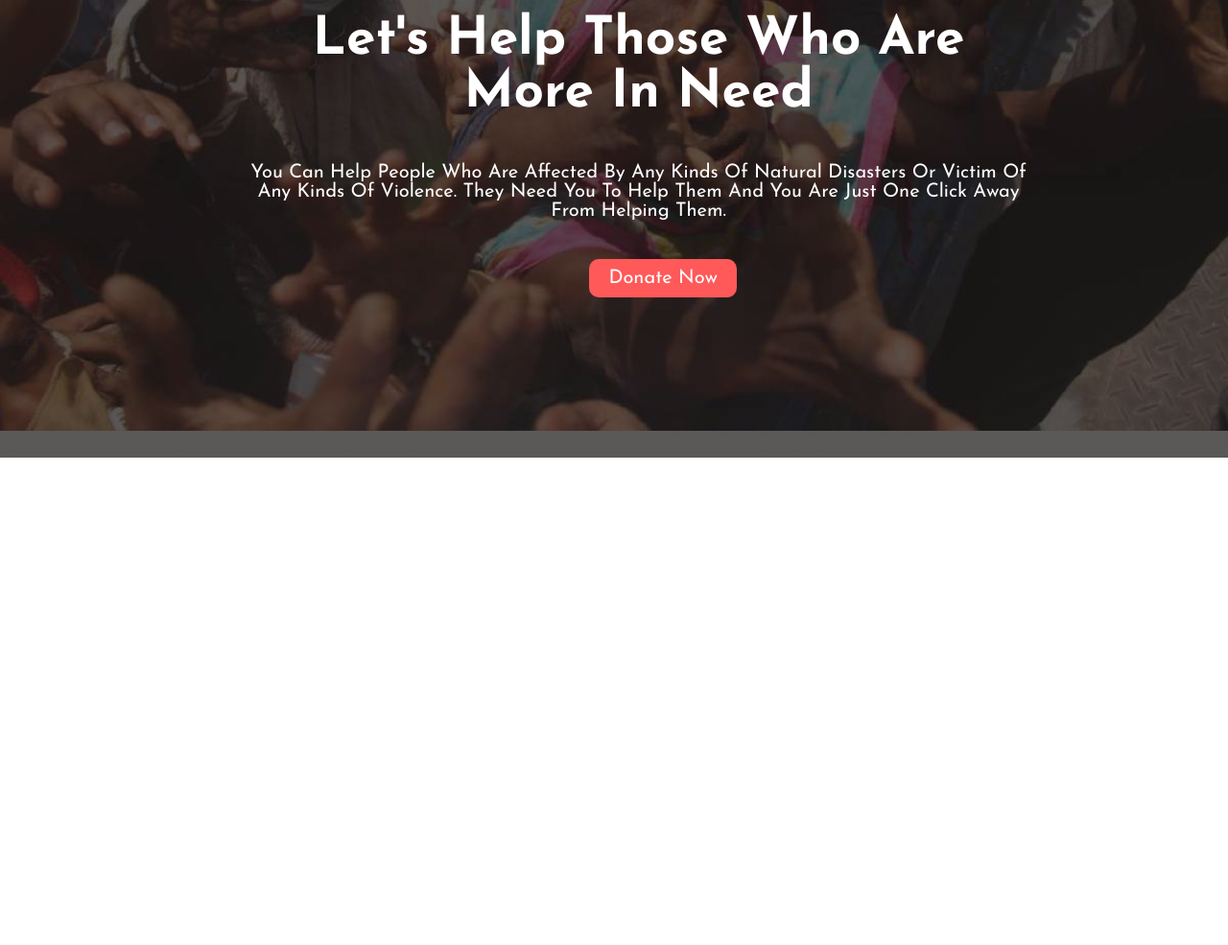
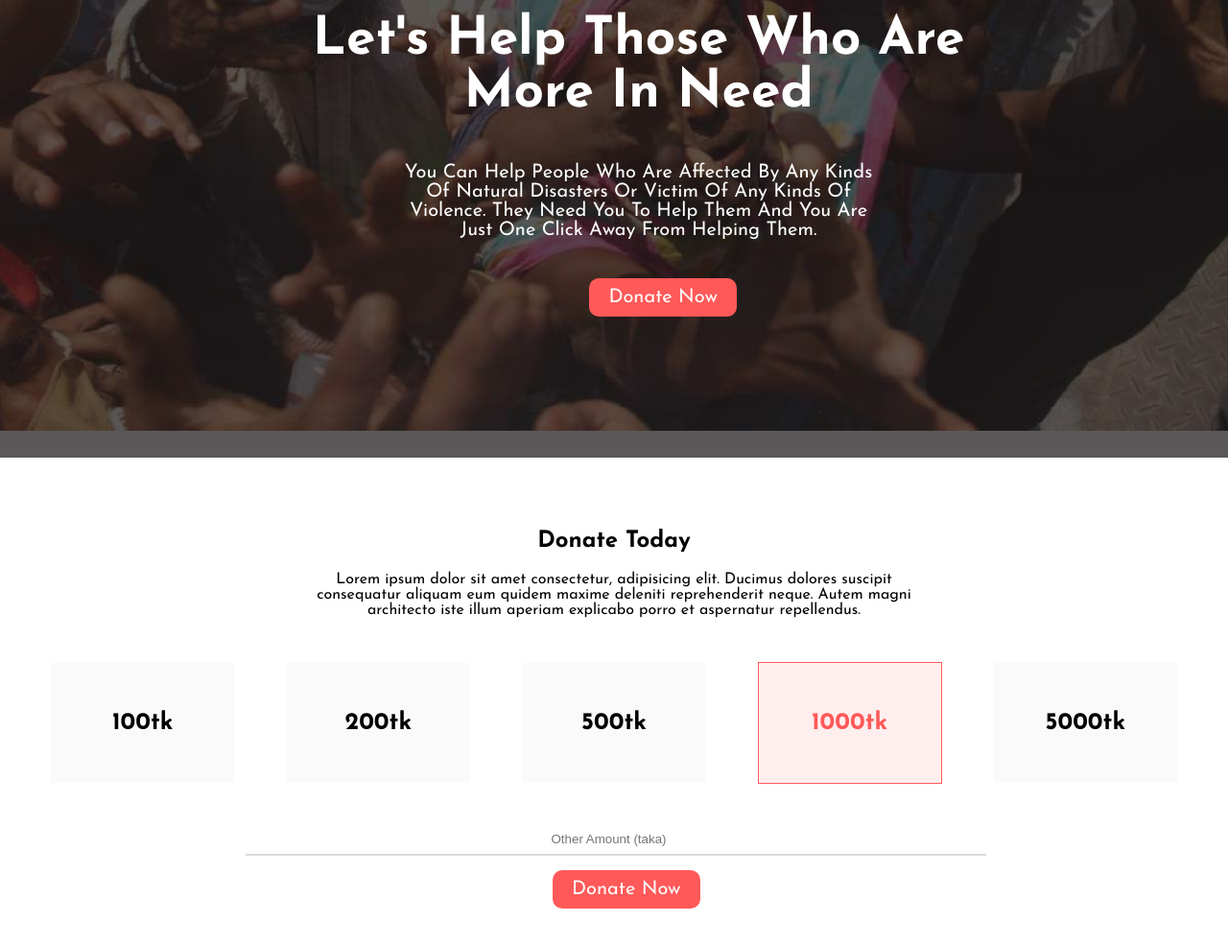
Before and after one commit to ShekhRaselMasrurAhmmadNissan/donate-today, a plain HTML site: page index.html in a window 1280 px wide. Shown: the part 223-1208 px from the top of the page at 96% size. Before the commit the page ends 800 px from the top, so only its background shows below. Drawn offline with Linux system fonts and the light colour scheme.

Commit message:
Donate Today Part Complete.

```diff
--- a/CSS/style.css
+++ b/CSS/style.css
@@ -3,22 +3,24 @@ body {
 	margin: 0;
 }
 
-h1, p{
+h1{
 	margin-right: 20%;
 	text-align: center;
-}
-h1 {
 	font-size: 55px;
 	font-weight: 800;
 }
 
-p {
+#heading-information > p {
+	width: 50%;
+	margin-left: 15%;
 	font-size: 20px;
 	padding-bottom: 30px;
+	text-align: center;
 }
 
 section {
-	margin-bottom: 50px;
+	width: 100%;
+	margin-bottom: 75px;
 }
 
 #heading {
@@ -45,3 +47,55 @@ section {
 	color: white;
 	margin-left: 35%;
 }
+
+#amount-information {
+	display: flex;
+	align-items: center;
+	justify-content: space-evenly;
+}
+
+h2, p {
+	text-align: center;
+}
+p {
+	width: 50%;
+	margin: 20px auto;
+}
+
+#donate-today {
+	width: 100%;
+}
+.amount {
+	width: 15%;
+	border: 1px solid transparent;
+	border-collapse: separate;
+	border-radius: 5px;
+}
+
+h3 {
+	text-align: center;
+	font-size: 25px;
+	padding: 50px 15px;
+	background-color: rgba(250, 250, 250, 1);
+}
+
+.selected {
+	background-color: rgba(255, 238, 238, 1);
+	border: 1px solid #FF5959;
+	color: #FF5959;
+}
+
+#custom-amount {
+	color: #B3B3B3;
+	width: 60%;
+	height: 30px;
+	margin: 15px 20% 25px 20%;
+	text-align: center;
+	outline: 0;
+	border-width: 0 0 2px;
+	border-color: #dadada;
+}
+
+#donate-today > .button {
+	margin-left: 45%;
+}
--- a/index.html
+++ b/index.html
@@ -23,6 +23,7 @@
 	</head>
 
 	<body>
+		<!-- Heading Section Start -->
 		<section id="heading">
 			<div id="heading-information">
 				<h1>Let's Help Those Who Are More In Need</h1>
@@ -30,6 +31,33 @@
 				<a href="#" class="button"> Donate Now</a>
 			</div>
 		</section>
+		<!-- Heading section End -->
+
+		<!-- Donate Today Part -->
+		<section id="donate-today">
+			<h2>Donate Today</h2>
+			<p>Lorem ipsum dolor sit amet consectetur, adipisicing elit. Ducimus dolores suscipit consequatur aliquam eum quidem maxime deleniti reprehenderit neque. Autem magni architecto iste illum aperiam explicabo porro et aspernatur repellendus.</p>
+
+			<div id="amount-information">
+				<div class="amount">
+					<h3>100tk</h3>
+				</div>
+				<div class="amount">
+					<h3>200tk</h3>
+				</div>
+				<div class="amount">
+					<h3>500tk</h3>
+				</div>
+				<div class="amount">
+					<h3 class="selected">1000tk</h3>
+				</div>
+				<div class="amount">
+					<h3>5000tk</h3>
+				</div>
+			</div>
+			<input type="number" name="custom-amount" id="custom-amount" placeholder="Other Amount (taka)">
+			<a href="#" class="button"> Donate Now</a>
+		</section>
 	</body>
 
 </html>
```
